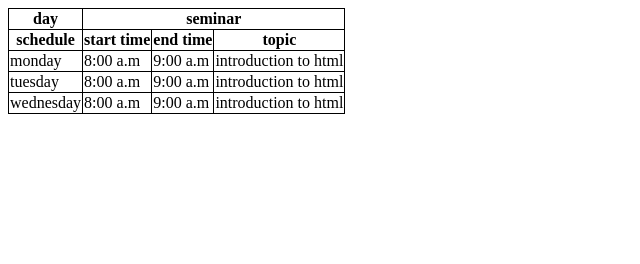
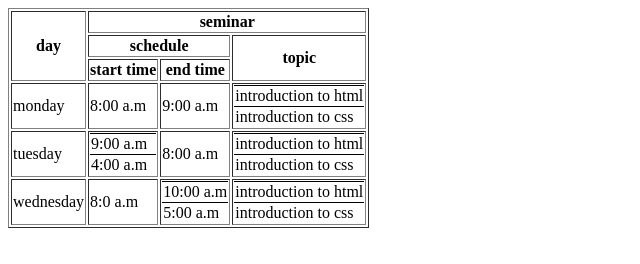
Before and after one commit to TekleJankhoteli/table, a plain HTML site: page index.html in a window 1280 px wide. Shown: the whole page, without its empty margins (0-640 px from the left). Drawn offline with Linux system fonts and the light colour scheme.

Commit message:
last changes

```diff
--- a/index.html
+++ b/index.html
@@ -8,35 +8,97 @@
     <link rel="stylesheet" href="./styles.css" />
   </head>
   <body>
-    <table>
+    <table border="1">
       <tr>
-        <th>day</th>
+        <th rowspan="3">day</th>
         <th colspan="3">seminar</th>
       </tr>
 
       <tr>
-        <th>schedule</th>
+        <th colspan="2">schedule</th>
+        <th rowspan="2">topic</th>
+      </tr>
+      <tr>
         <th>start time</th>
         <th>end time</th>
-        <th>topic</th>
       </tr>
+
       <tr>
         <td>monday</td>
         <td>8:00 a.m</td>
         <td>9:00 a.m</td>
-        <td>introduction to html</td>
+        <td>
+          <table class="secondaryTable">
+            <tr>
+              <td>introduction to html</td>
+            </tr>
+          </table>
+          <table class="secondaryTable">
+            <tr>
+              <td>introduction to css</td>
+            </tr>
+          </table>
+        </td>
       </tr>
       <tr>
         <td>tuesday</td>
+        <td>
+          <table class="secondaryTable">
+            <tr>
+              <td>9:00 a.m</td>
+            </tr>
+          </table>
+          <table class="secondaryTable">
+            <tr>
+              <td>4:00 a.m</td>
+            </tr>
+          </table>
+        </td>
         <td>8:00 a.m</td>
-        <td>9:00 a.m</td>
-        <td>introduction to html</td>
+
+        <td>
+          <table class="secondaryTable">
+            <tr>
+              <td>introduction to html</td>
+            </tr>
+          </table>
+          <table class="secondaryTable">
+            <tr>
+              <td>introduction to css</td>
+            </tr>
+          </table>
+        </td>
       </tr>
       <tr>
         <td>wednesday</td>
-        <td>8:00 a.m</td>
-        <td>9:00 a.m</td>
-        <td>introduction to html</td>
+        <td>8:0 a.m</td>
+
+        <td>
+          <table class="secondaryTable">
+            <tr>
+              <td>10:00 a.m</td>
+            </tr>
+          </table>
+
+          <table class="secondaryTable">
+            <tr>
+              <td>5:00 a.m</td>
+            </tr>
+          </table>
+        </td>
+
+        <td>
+          <table class="secondaryTable">
+            <tr>
+              <td>introduction to html</td>
+            </tr>
+          </table>
+          <table class="secondaryTable">
+            <tr>
+              <td>introduction to css</td>
+            </tr>
+          </table>
+        </td>
       </tr>
     </table>
   </body>
--- a/styles.css
+++ b/styles.css
@@ -1,9 +1,10 @@
-table {
+.secondaryTable {
+  border: none;
   border-collapse: collapse;
+  width: 100%;
 }
-
-tr,
-th,
-td {
-  border: 1px solid black;
+.secondaryTable td {
+  border-left: none;
+  border-right: none;
+  border-top: 1px solid black;
 }
```
